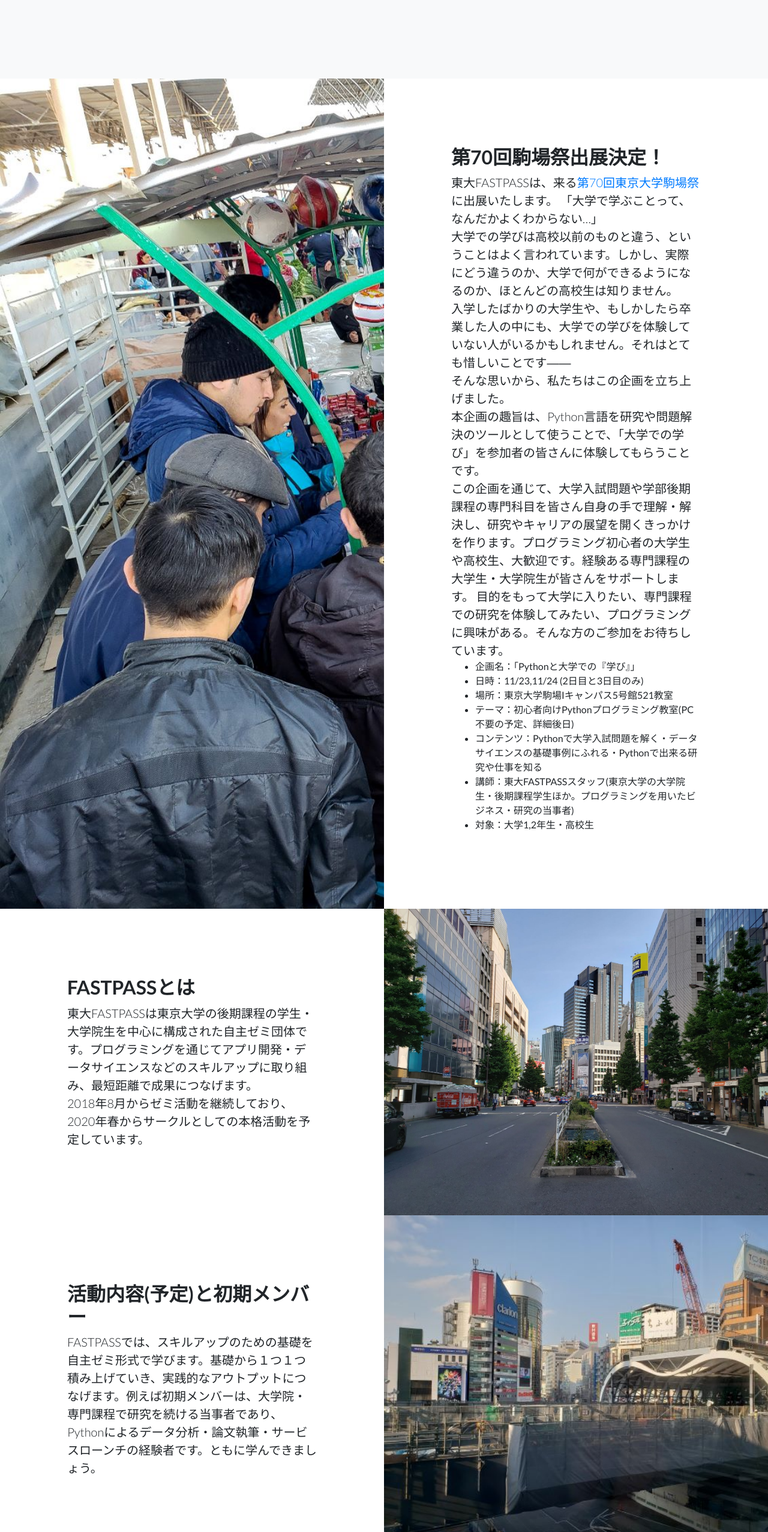
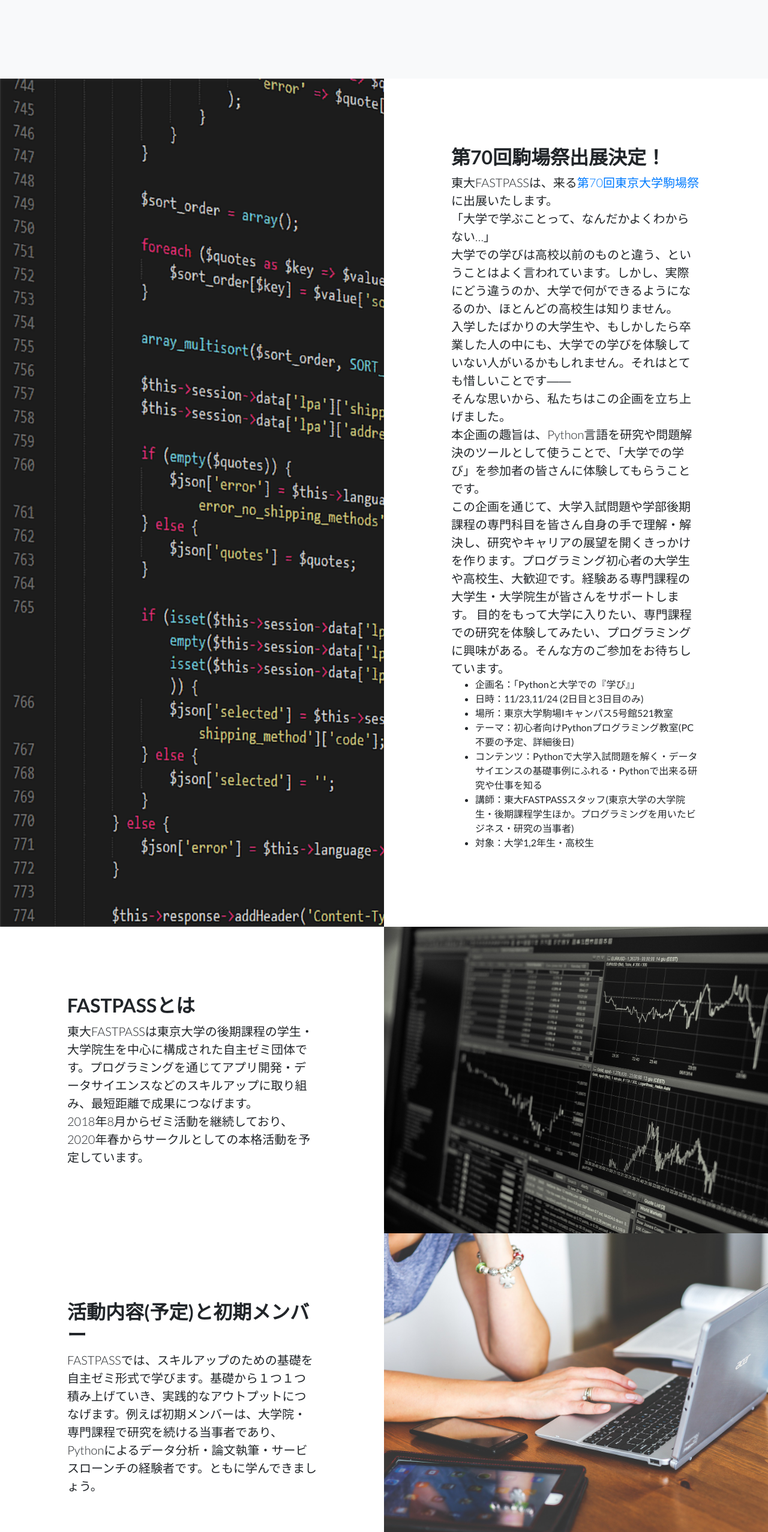
Before and after one commit to SengokuLAB/FastPass, a website: page docs/index.html in a window 1280 px wide. Shown: the part 1046-3600 px from the top of the page at 60% size. Drawn offline with Linux system fonts and the light colour scheme.

Commit message:
change htmls

```diff
--- a/docs/index.html
+++ b/docs/index.html
@@ -97,14 +97,19 @@
   <!-- Image Showcases -->
   <section class="showcase">
     <div class="row no-gutters">
-      <div class="col-lg-6 text-white showcase-img" style="background-image: url('img/uz.jpg');"></div>
+      <div class="col-lg-6 text-white showcase-img" style="background-image: url('img/programming-1873854_1920.png');">
+      </div>
       <div class="col-lg-6 my-auto showcase-text">
         <h2>第70回駒場祭出展決定！
         </h2>
         <p class="lead mb-0">
           東大FASTPASSは、来る<a href="https://www.komabasai.net/70/visitor/" target="_blank">第70回東京大学駒場祭</a>に出展いたします。
-          「大学で学ぶことって、なんだかよくわからない…」<br>大学での学びは高校以前のものと違う、ということはよく言われています。しかし、実際にどう違うのか、大学で何ができるようになるのか、ほとんどの高校生は知りません。<br>入学したばかりの大学生や、もしかしたら卒業した人の中にも、大学での学びを体験していない人がいるかもしれません。それはとても惜しいことです――<br>そんな思いから、私たちはこの企画を立ち上げました。
-          <br>本企画の趣旨は、Python言語を研究や問題解決のツールとして使うことで、「大学での学び」を参加者の皆さんに体験してもらうことです。<br>この企画を通じて、大学入試問題や学部後期課程の専門科目を皆さん自身の手で理解・解決し、研究やキャリアの展望を開くきっかけを作ります。プログラミング初心者の大学生や高校生、大歓迎です。経験ある専門課程の大学生・大学院生が皆さんをサポートします。
+          <br>「大学で学ぶことって、なんだかよくわからない…」
+          <br>大学での学びは高校以前のものと違う、ということはよく言われています。しかし、実際にどう違うのか、大学で何ができるようになるのか、ほとんどの高校生は知りません。
+          <br>入学したばかりの大学生や、もしかしたら卒業した人の中にも、大学での学びを体験していない人がいるかもしれません。それはとても惜しいことです――
+          <br>そんな思いから、私たちはこの企画を立ち上げました。
+          <br>本企画の趣旨は、Python言語を研究や問題解決のツールとして使うことで、「大学での学び」を参加者の皆さんに体験してもらうことです。
+          <br>この企画を通じて、大学入試問題や学部後期課程の専門科目を皆さん自身の手で理解・解決し、研究やキャリアの展望を開くきっかけを作ります。プログラミング初心者の大学生や高校生、大歓迎です。経験ある専門課程の大学生・大学院生が皆さんをサポートします。
           目的をもって大学に入りたい、専門課程での研究を体験してみたい、プログラミングに興味がある。そんな方のご参加をお待ちしています。
           <ul>
             <li>企画名：「Pythonと大学での『学び』」</li>
@@ -120,7 +125,8 @@
     </div>
     <div class="container-fluid p-0">
       <div class="row no-gutters">
-        <div class="col-lg-6 order-lg-2 text-white showcase-img" style="background-image: url('img/aoyama.jpg');"></div>
+        <div class="col-lg-6 order-lg-2 text-white showcase-img"
+          style="background-image: url('img/stock-1863880_1920.jpg');"></div>
         <div class="col-lg-6 order-lg-1 my-auto showcase-text">
           <h2>FASTPASSとは</h2>
           <p class="lead mb-0">
@@ -129,7 +135,8 @@
         </div>
       </div>
       <div class="row no-gutters">
-        <div class="col-lg-6 order-lg-2 text-white showcase-img" style="background-image: url('img/shibuya.jpg');">
+        <div class="col-lg-6 order-lg-2 text-white showcase-img"
+          style="background-image: url('img/technology-791029_1920.jpg');">
         </div>
         <div class="col-lg-6 order-lg-1 my-auto showcase-text">
           <h2>活動内容(予定)と初期メンバー</h2>
@@ -139,7 +146,8 @@
         </div>
       </div>
       <div class="row no-gutters">
-        <div class="col-lg-6 text-white showcase-img" style="background-image: url('img/uz.jpg');"></div>
+        <div class="col-lg-6 text-white showcase-img"
+          style="background-image: url('img/cup-of-coffee-1280537_1920.jpg');"></div>
         <div class="col-lg-6 my-auto showcase-text">
           <h2>メンバー募集</h2>
           <p class="lead mb-0">
```
